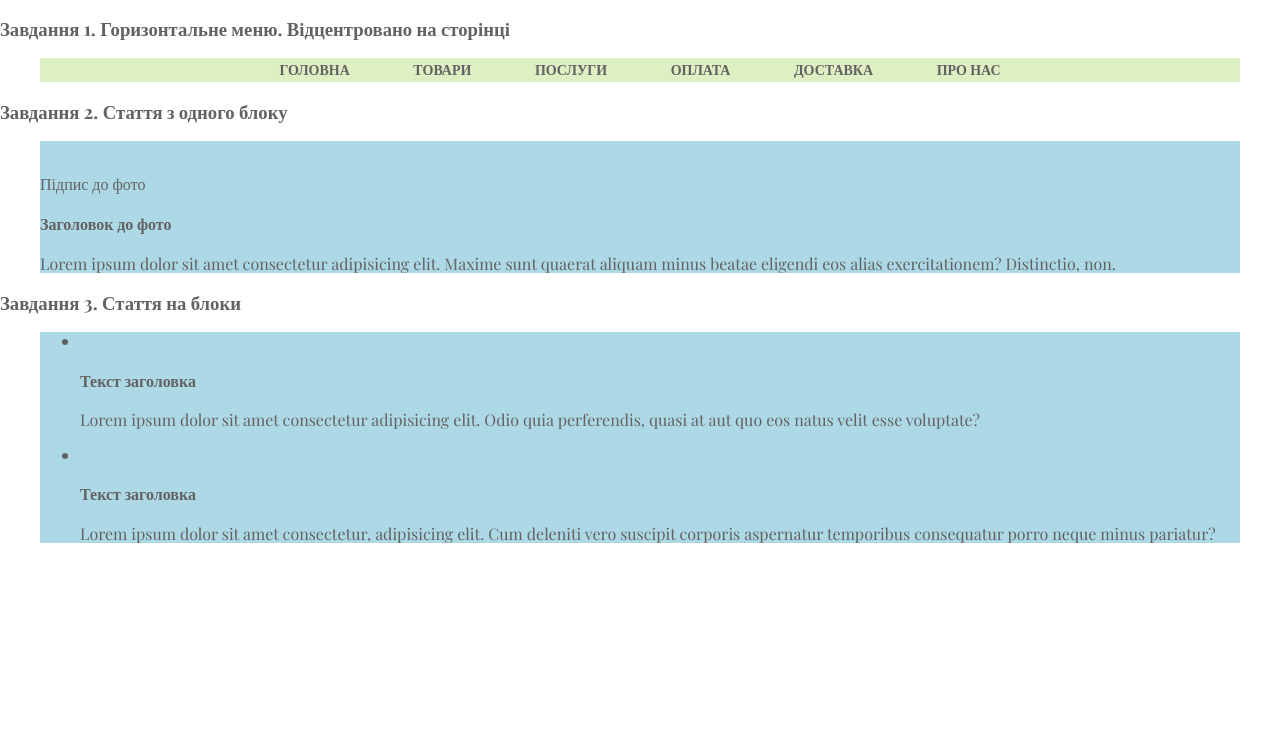
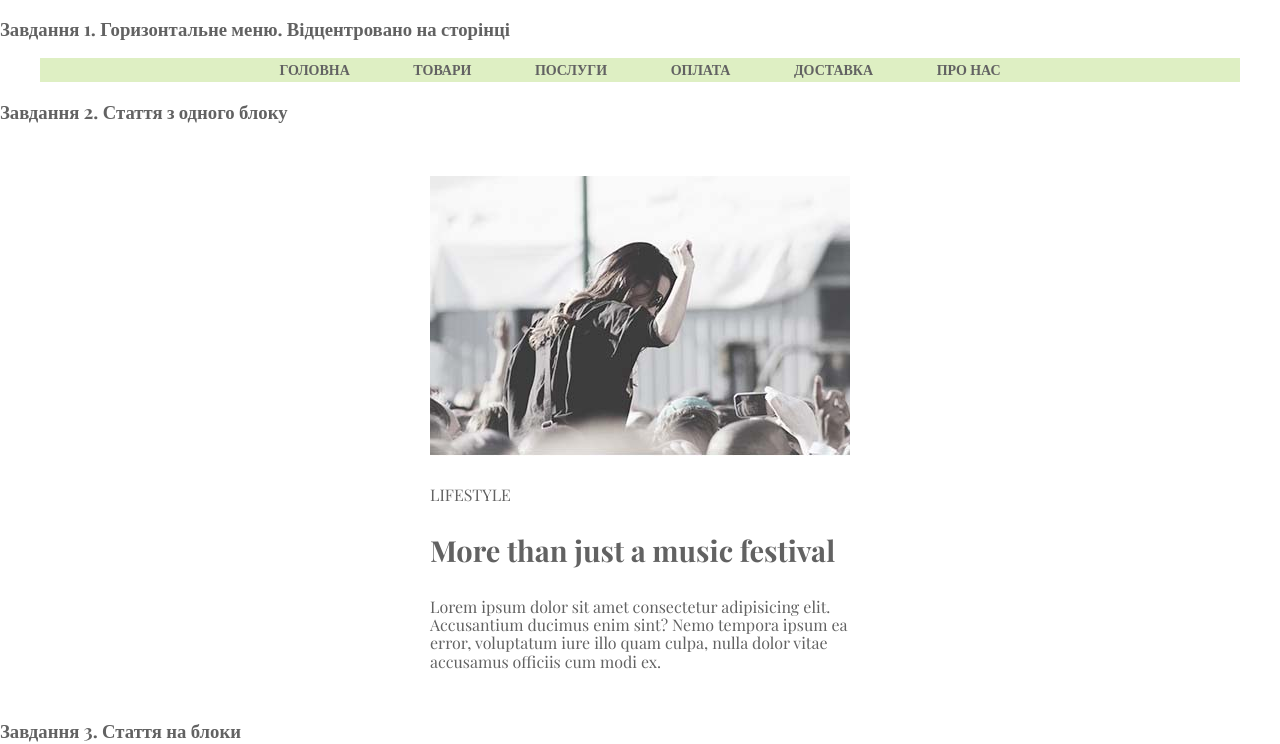
Before and after one commit to Mykola-Osadchyi/additional-tasks, a plain HTML site: page html-css/module-03/index.html in a window 1280 px wide. Shown: the part 62-806 px from the top of the page. Drawn offline with nearby package versions, Linux system fonts and the light colour scheme.

Commit message:
did 2 task

```diff
--- a/html-css/module-03/css/style.css
+++ b/html-css/module-03/css/style.css
@@ -55,3 +55,32 @@ margin-right: 60px;
 .site-navigation a:focus {
   color: lightcoral;
 }
+
+.post-bloks {
+  width: 470px;
+  /* background-color: rgb(224, 219, 137); */
+  margin: 0 auto;
+  padding-top: 35px;
+  padding-bottom: 30px;
+}
+
+h4 {
+  font-size: 29px;
+  margin: 0px 0px 30px 25px;
+}
+
+.foto-label {
+  text-transform: uppercase;
+  margin: 30px 25px;
+  padding: 0px 0px 0px 0px;
+}
+
+.post-bloks img {
+  display: block;
+  margin: 0 auto;
+}
+
+.post-text {
+  width: 420px;
+  margin: 0px 0px 0px 25px;
+}
--- a/html-css/module-03/index.html
+++ b/html-css/module-03/index.html
@@ -30,15 +30,20 @@
     </header>
     <main class="">
       <h3 class="task-heading">Завдання 2. Стаття з одного блоку</h3>
-      <section class="first-article container">
-        <div>
-          <img src="" alt="" />
-          <p>Підпис до фото</p>
-          <h4>Заголовок до фото</h4>
-          <p>
-            Lorem ipsum dolor sit amet consectetur adipisicing elit. Maxime sunt
-            quaerat aliquam minus beatae eligendi eos alias exercitationem?
-            Distinctio, non.
+      <section class="first-article">
+        <div class="post-bloks">
+          <img
+            src="./img/music.jpg"
+            alt="girl on the sholders"
+            width="420"
+            height="280"
+          />
+          <p class="foto-label">Lifestyle</p>
+          <h4>More than just a music festival</h4>
+          <p class="post-text">
+            Lorem ipsum dolor sit amet consectetur adipisicing elit. Accusantium
+            ducimus enim sint? Nemo tempora ipsum ea error, voluptatum iure illo
+            quam culpa, nulla dolor vitae accusamus officiis cum modi ex.
           </p>
         </div>
       </section>
```
